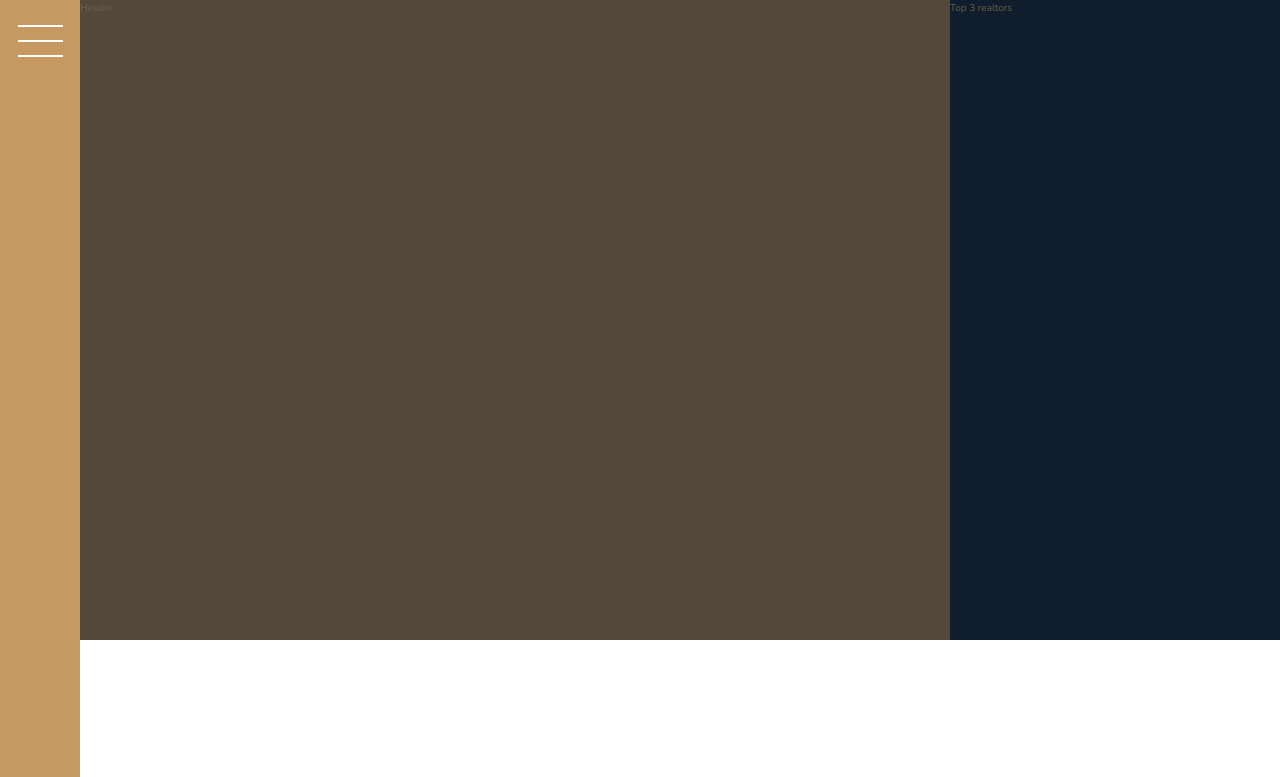
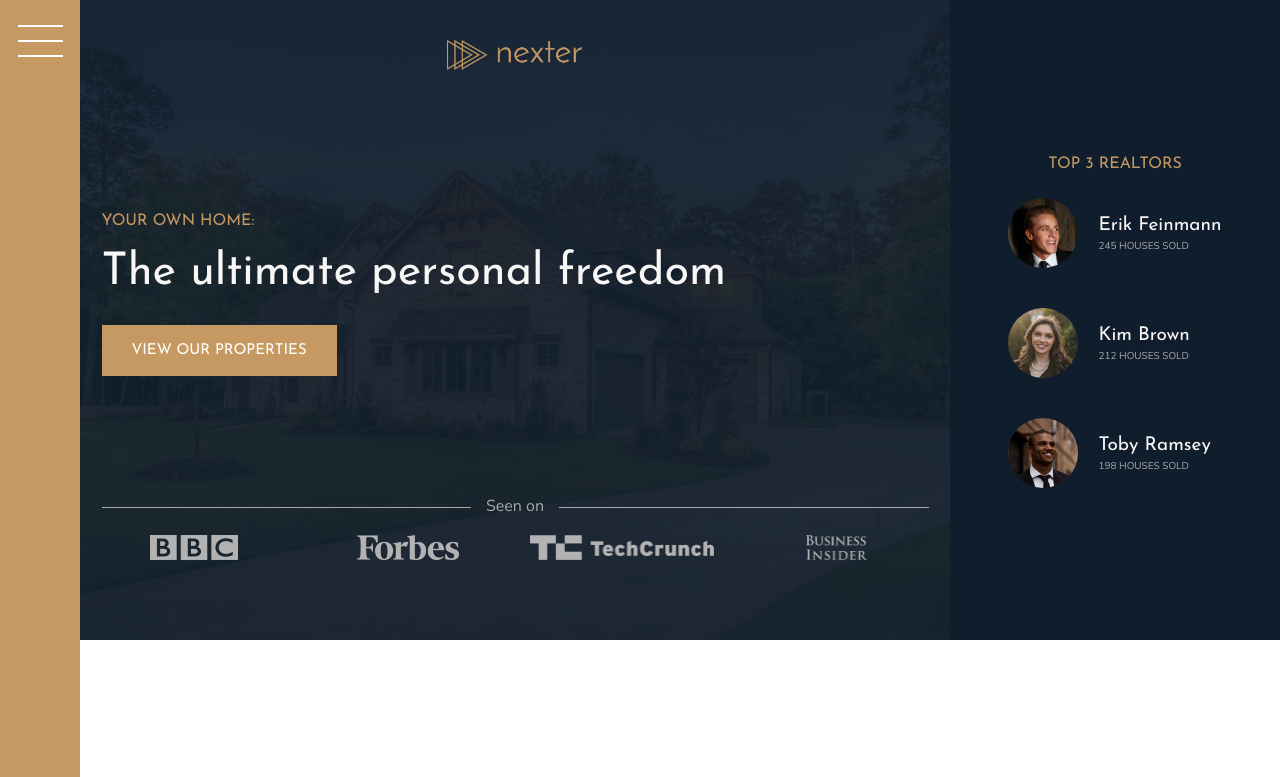
Before and after one commit to IsekaiGuy/Nexter, a website: page index.html in a window 1280 px wide. Shown: the top 777 px of the page. Drawn offline with nearby package versions, Linux system fonts and the light colour scheme.

Commit message:
Header done.

```diff
--- a/index.html
+++ b/index.html
@@ -17,11 +17,40 @@
         </div>
 
         <header class="header">
-            Header
+            <img src="img/logo.png" alt="Nexter logo" class="header__logo">
+            <h3 class="heading-3">Your own home:</h3>
+            <h1 class="heading-1">The ultimate personal freedom</h1>
+            <button class="btn header__btn">View our properties</button>
+            <div class="header__seenon-text">Seen on</div>
+            <div class="header__seenon-logos">
+                <img src="img/logo-bbc.png" alt="Seen on logo 1">
+                <img src="img/logo-forbes.png" alt="Seen on logo 2">
+                <img src="img/logo-techcrunch.png" alt="Seen on logo 3">
+                <img src="img/logo-bi.png" alt="Seen on logo 4">
+            </div>
         </header>
 
         <div class="realtors">
-            Top 3 realtors
+            <h3 class="heading-3">Top 3 realtors</h3>
+            <div class="realtors__list">
+                <img src="img/realtor-1.jpeg" alt="Realtor 1" class="realtors__img">
+                <div class="realtors__details">
+                    <h4 class="heading-4 heading-4--light">Erik Feinmann</h4>
+                    <p class="realtors__sold">245 houses sold</p>
+                </div>
+
+                <img src="img/realtor-2.jpeg" alt="Realtor 2" class="realtors__img">
+                <div class="realtors__details">
+                    <h4 class="heading-4 heading-4--light">Kim Brown</h4>
+                    <p class="realtors__sold">212 houses sold</p>
+                </div>
+
+                <img src="img/realtor-3.jpeg" alt="Realtor 3" class="realtors__img">
+                <div class="realtors__details">
+                    <h4 class="heading-4 heading-4--light">Toby Ramsey</h4>
+                    <p class="realtors__sold">198 houses sold</p>
+                </div>
+            </div>
         </div>
 
         <section class="features">
--- a/sass/_header.scss
+++ b/sass/_header.scss
@@ -1,4 +1,55 @@
 .header {
     background-color: $color-grey-dark-1;
     grid-column: full-start / col-end 6;
+    background-image: linear-gradient(rgba($color-secondary, .93), rgba($color-secondary, .93)), url(../img/hero.jpeg);
+    background-size: cover;
+    background-position: center;
+    padding: 8rem;
+    padding-top: 4rem;
+
+    display: grid;
+    grid-template-rows: 1fr min-content 6rem 1fr;
+    grid-template-columns: max-content;
+    grid-row-gap: 1.5rem;
+    justify-content: center;
+
+    &__logo {
+        height: 3rem;
+        justify-self: center;
+    }
+
+    &__btn {
+        align-self: start;
+        justify-self: start;
+    }
+
+    &__seenon-text {
+        font-size: 1.6rem;
+        color: $color-grey-light-2;
+
+        display: grid;
+        grid-template-columns: 1fr max-content 1fr;
+        grid-column-gap: 1.5rem;
+        align-items: center;
+
+        &::before,
+        &::after {
+            content: "";
+            height: 1px;
+            display: block;
+            background-color: currentColor;
+        }
+    }
+
+    &__seenon-logos {
+        display: grid;
+        grid-template-columns: repeat(4, 1fr);
+        grid-gap: 3rem;
+        justify-items: center;
+
+        img {
+            height: 2.5rem;
+            filter: brightness(70%);
+        }
+    }
 }
--- a/sass/_realtors.scss
+++ b/sass/_realtors.scss
@@ -1,4 +1,30 @@
 .realtors {
     background-color: $color-secondary;
     grid-column: col-start 7 / full-end;
+    display: grid;
+    padding: 3rem;
+    align-content: center;
+    justify-content: center;
+    grid-row-gap: 2rem;
+    justify-items: center;
+
+    &__list {
+        display: grid;
+        grid-template-columns: min-content max-content;
+        grid-column-gap: 2rem;
+        grid-row-gap: 5vh;
+        align-items: center;
+    }
+
+    &__img {
+        width: 7rem;
+        border-radius: 50%;
+        display: block;
+    }
+
+    &__sold {
+        text-transform: uppercase;
+        color: $color-grey-light-2;
+        margin-top: -3px;
+    }
 }
--- a/sass/_typography.scss
+++ b/sass/_typography.scss
@@ -5,6 +5,9 @@
 
 .heading-1 {
     @extend %heading;
+    font-size: 4.5rem;
+    color: $color-grey-light-1;
+    line-height: 1;
 }
 
 .heading-2 {
```
Also changed, not shown: css/style.css.
